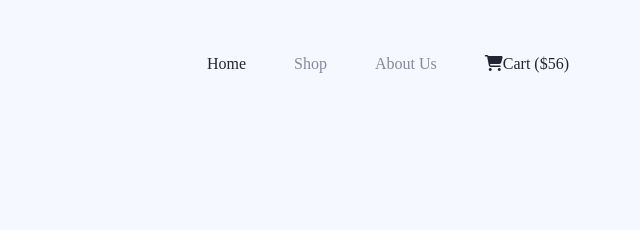
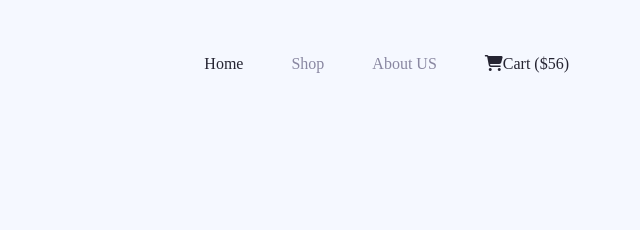
Before and after one commit to dishanlu/Responsive-Flowershop-Website--main, a plain HTML site: page index.html in a window 1280 px wide. Shown: the top 230 px of the page, 621-1261 px from the left. Drawn offline with Linux system fonts and the light colour scheme.

Commit message:
change nav bar name where add capital letter in about US

```diff
--- a/index.html
+++ b/index.html
@@ -15,7 +15,7 @@
         <ul class="ull">
           <li class="hide"><a href="" class="nav-ul-dark">Home</a></li>
           <li class="hide"><a href="">Shop</a></li>
-          <li class="hide"><a href="">About Us</a></li>
+          <li class="hide"><a href="">About US</a></li>
           <li class="cart">
             <a href="" class="nav-ul-dark"
               ><i class="fa-solid fa-cart-shopping"></i>Cart ($56)</a
```
